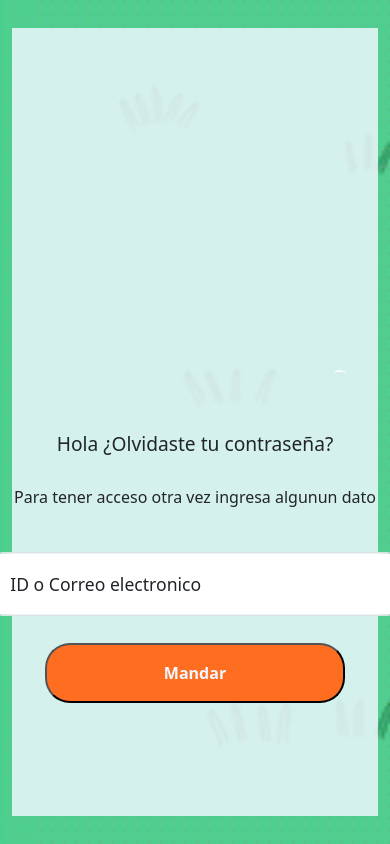
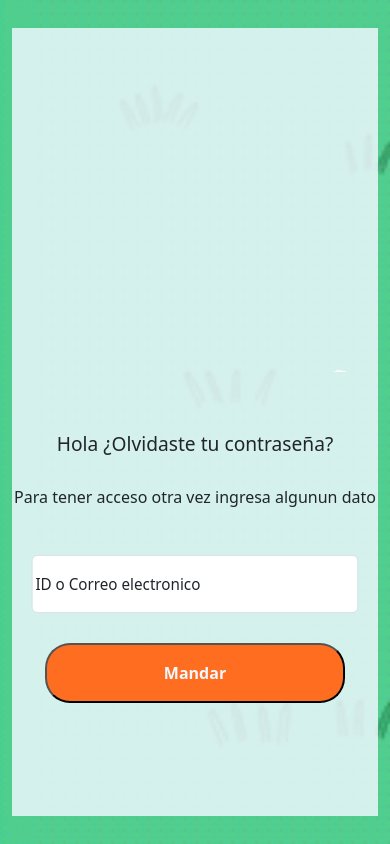
Before and after one commit to Christianguarnerosx/Antiacosoalm, a PHP site: page /Recuperarpass.php in a window 390 px wide. Run offline with PHP 8.4, Linux system fonts and the light colour scheme; some libraries are stand-ins or nearby versions.

Commit message:
Treceavo commit

```diff
--- a/Cliente/Principalalm.php
+++ b/Cliente/Principalalm.php
@@ -72,17 +72,21 @@ session_start();
                                     </a>
                                 </div>
 
+                                <!--Barra de busqueda-->
+                                <!--Form para mandar info por el action-->
+                                <form action="" method="post"> <!-- Hacer la connexion para mandar donde diga el action -->
                                     <!--Contenedor de buscar/entrada de principalalm contiene el input y el boton-->
                                     <div id="principalalm-barra-busqueda" class="row centrar"> <!--Centra los elementos tomando como referencia al contenedor/fila padre la fila que los contiene-->
                                         <div class="col">
                                             <input class="form-control text-m borde-r-c" id="principalalm-input-busqueda" type="text" placeholder="Escribe lo que estas buscando" aria-label="">
                                         </div>
                                         <div class="col-1 centrar espacio-right-c">
-                                        <button class="btn-transparente hover-btn">
+                                            <button class="btn-transparente hover-btn" type="submit">
                                                 <img class="icono-c" id="principalalm-icono-busqueda" src="imagenes/iconos/enviar.png" alt=""> <!--Se agrega un id para poder utilizar mediaquerys par el uso del icono enotras resoluciones de manera independiente-->
                                             </button>
                                         </div>
                                     </div>
+                                </form>
 
                             </div>
                         </div>
--- a/Cliente/Recuperarpass.php
+++ b/Cliente/Recuperarpass.php
@@ -32,7 +32,7 @@
                             <!--El form mandara los datos hacia donde dicta action "autenticar sesion" (recuerda que debes de recibirlos en ese file con el metodo que se envia) "Post"-->
                             <form action="../Servidor/Configcuentamailer.php" method="POST"> <!--Manda a el back 2 parametros 1(correo o id) 2(contraseña)-->
                                 <div class="form-floating input-g espacio-top-c">
-                                    <input type="text" class="form-control text-c" id="floatingInput" name="usuario" placeholder="name@example.com">
+                                    <input type="text" class="form-control input-g text-c" id="floatingInput" name="usuario" placeholder="name@example.com">
                                     <label for="floatingInput">ID o Correo electronico</label> <!--Se manda a el back con el name del input-->
                                 </div>
                                 <div class="row espacio-top-c">
--- a/Cliente/css/estilos.css
+++ b/Cliente/css/estilos.css
@@ -331,7 +331,14 @@ haciendo mas reciclabe el codigo*/
 /*++++++++++++++++++++++++++++++++++++++++++++++++++++++++++++++++++ Input ++++++++++++++++++++++++*/
 /*Input grande*/
 .input-g {
-  transform: scale(1.1);
+  transform: scale(1.05);
+}
+
+/*Asignado par ser responsivo a que tipo de resolucion de pantalla tenga, para que en telefono sea mas alto*/
+@media (max-width: 500px) {
+  .input-g {
+    transform: scaleX(0.95); /*Si es resolucion phone, se hace mas pequeño el input*/
+  }
 }
 
 /*Utilizado para que los links no tengan esa linea subrayada*/
```
Also changed, not shown: Cliente/js/logica_menu_principal.js (+11 -4 lines). Lines whose indentation alone changed are shown as unchanged.
